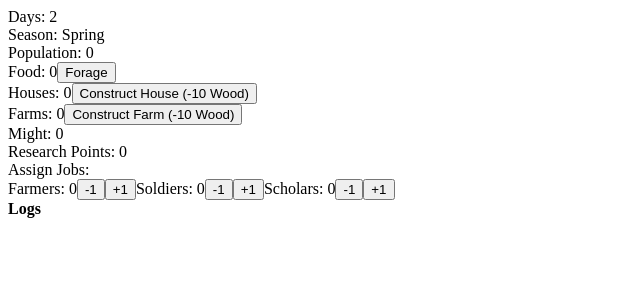
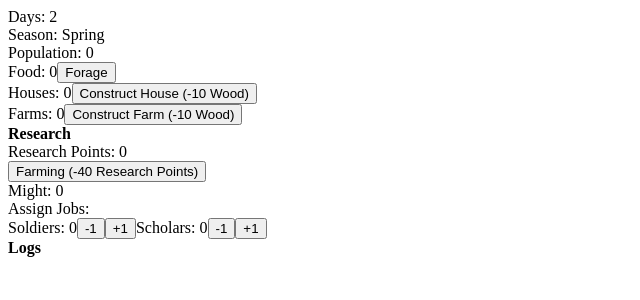
Before and after one commit to nicholas-crawford/thykingdomcome, a React (Vite) app: page / in a window 1280 px wide. Shown: the top 300 px of the page, without its empty margins (0-640 px from the left). Built offline with nearby package versions, Linux system fonts and the light colour scheme.

Commit message:
- Added CLAUDE.md - Built research system - Refactored farming around research system and upgrade gate.

```diff
--- a/src/App.tsx
+++ b/src/App.tsx
@@ -279,6 +279,29 @@ export default function App() {
     });
   };
 
+  const conductResearch = (
+    mechanicKey: (typeof mechanicsNames)[keyof typeof mechanicsNames],
+    cost: number,
+  ) => {
+    setGame((prevGameState) => {
+      if (prevGameState.unlockedMechanics.includes(mechanicKey)) {
+        return prevGameState;
+      }
+      if (prevGameState.researchPoints < cost) {
+        return addUpdate(
+          `You need ${cost} research points to unlock this upgrade`,
+          prevGameState,
+        );
+      }
+      return {
+        ...prevGameState,
+        researchPoints:
+          Math.round((prevGameState.researchPoints - cost) * 10) / 10,
+        unlockedMechanics: [...prevGameState.unlockedMechanics, mechanicKey],
+      };
+    });
+  };
+
   const constructFarm = () => {
     setGame((prevGameState) => {
       if (prevGameState.wood < prevGameState.farmPricing) {
@@ -391,14 +414,29 @@ export default function App() {
           Construct Farm (-{game.farmPricing} Wood)
         </button>
       </div>
-      <div>Might: {might}</div>
-      <div>Research Points: {game.researchPoints}</div>
-      <div>
-        Assign Jobs:
+      {game.unlockedMechanics.includes(mechanicsNames.farmingUnlocked) && (
         <div>
           <span>Farmers: {game.jobs.farmers}</span>
           <button onClick={() => assignJobs("farmers", -1)}>-1</button>
           <button onClick={() => assignJobs("farmers", 1)}>+1</button>
+        </div>
+      )}
+      <div>
+        <strong>Research</strong>
+        <div>Research Points: {game.researchPoints}</div>
+        {!game.unlockedMechanics.includes(mechanicsNames.farmingUnlocked) && (
+          <button
+            onClick={() => conductResearch(mechanicsNames.farmingUnlocked, 40)}
+          >
+            {/* TODO: Fix wording */}
+            Farming (-40 Research Points)
+          </button>
+        )}
+      </div>
+      <div>Might: {might}</div>
+      <div>
+        Assign Jobs:
+        <div>
           <span>Soldiers: {game.jobs.soldiers}</span>
           <button onClick={() => assignJobs("soldiers", -1)}>-1</button>
           <button onClick={() => assignJobs("soldiers", 1)}>+1</button>
--- a/src/consts/mechanicNames.tsx
+++ b/src/consts/mechanicNames.tsx
@@ -1,6 +1,7 @@
 const mechanicsNames = {
   woodUnlocked: "woodGathering",
   populationUnlocked: "population",
+  farmingUnlocked: "farming",
 };
 
 export default mechanicsNames;
```
Also changed, not shown: 1 other file (tests, documents, lock files or other folders).
